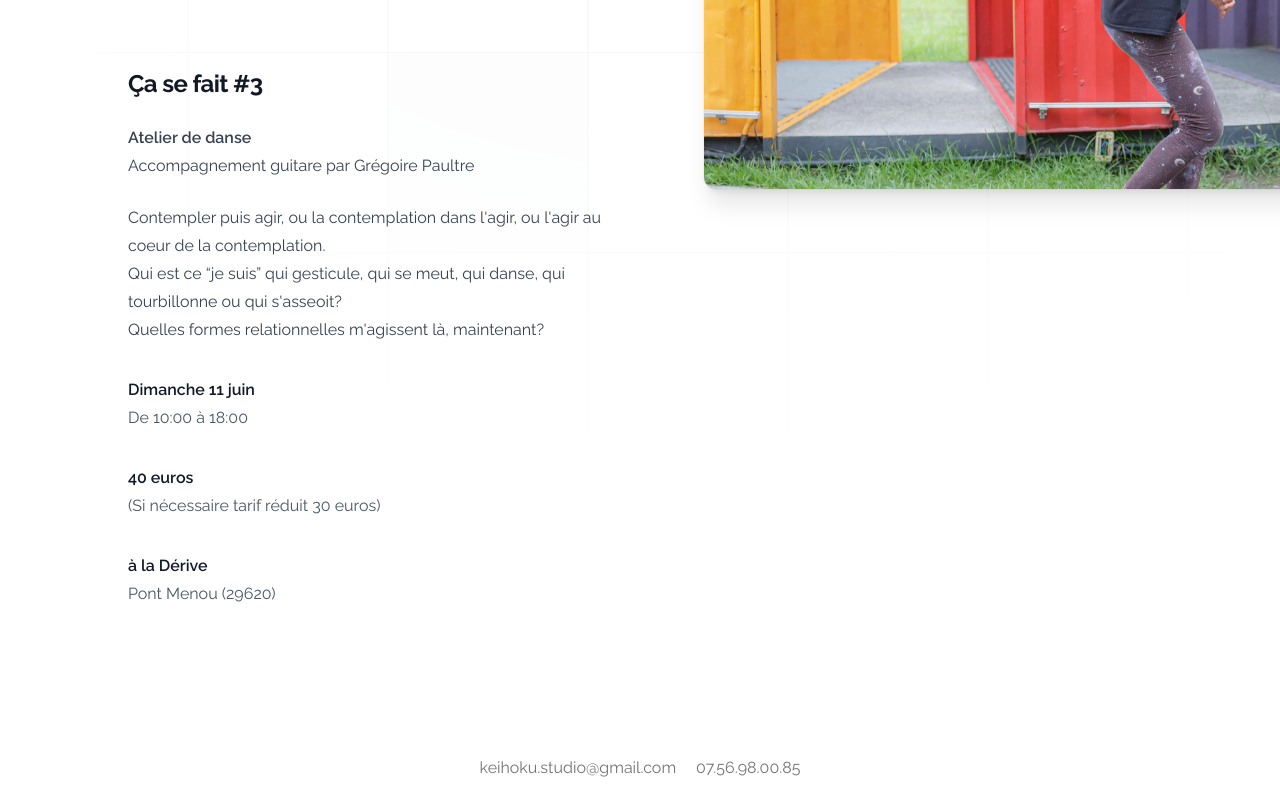
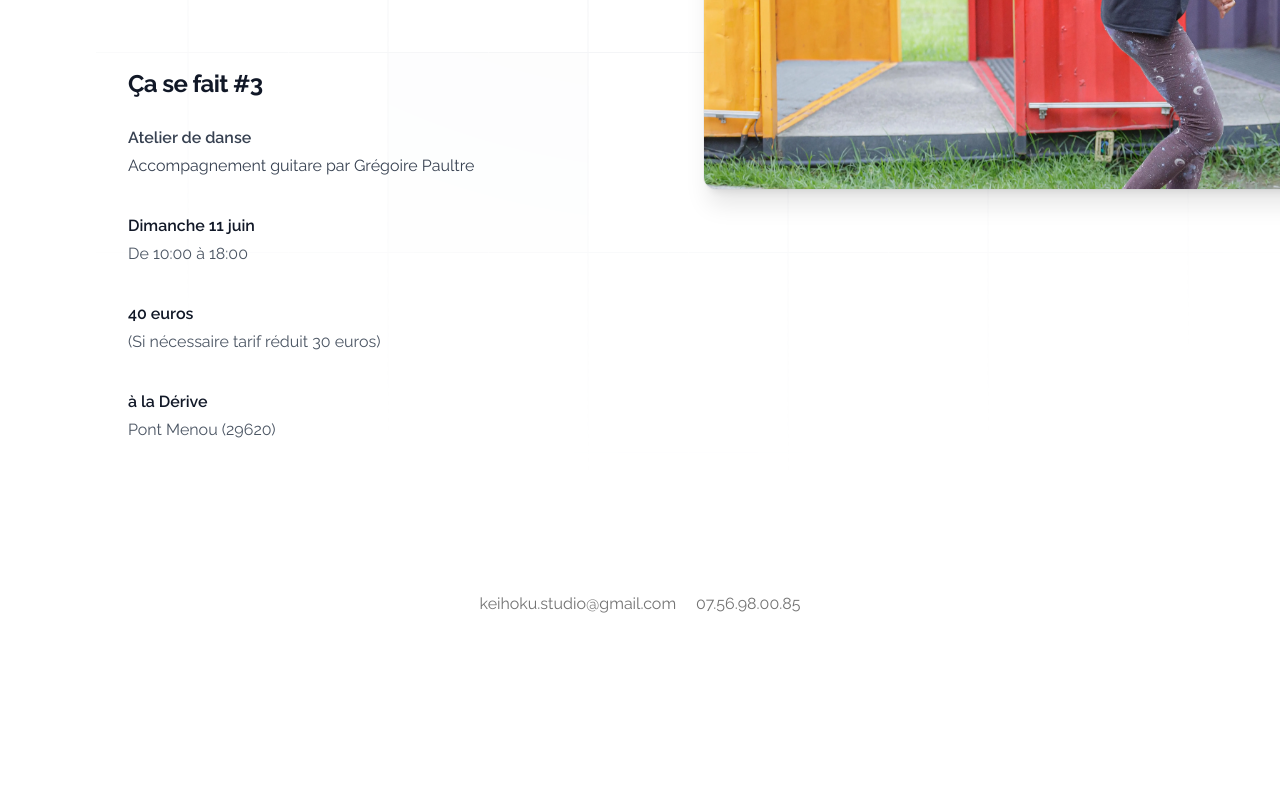
Before and after one commit to jolysnicolas1/keihoku, a Next.js app: page /ca-se-fait in a window 1280 px wide. Shown: the part 747-1547 px from the top of the page. After the commit the page ends 1383 px from the top, so only its background shows below. Built offline with nearby package versions, Linux system fonts and the light colour scheme.

Commit message:
test apostropphes

```diff
--- a/app/ca-se-fait/TwCaSeFait.tsx
+++ b/app/ca-se-fait/TwCaSeFait.tsx
@@ -70,10 +70,10 @@ export default function TwCaSeFait() {
                 <span className="font-semibold">Atelier de danse</span><br/>
                 Accompagnement guitare par Grégoire Paultre
               </p>
-              <p className="mt-6">
+              {/* <p className="mt-6">
                 Contempler puis agir, ou la contemplation dans l'agir, ou l'agir au coeur de la contemplation.<br/>
                 Qui est ce “je suis” qui gesticule, qui se meut, qui danse, qui tourbillonne ou qui s'asseoit?<br/>
-                Quelles formes relationnelles m'agissent là, maintenant?</p>
+                Quelles formes relationnelles m'agissent là, maintenant?</p> */}
               <ul role="list" className="mt-8 space-y-8 text-gray-600">
                 <li className="flex gap-x-3">
                   <span>
```
